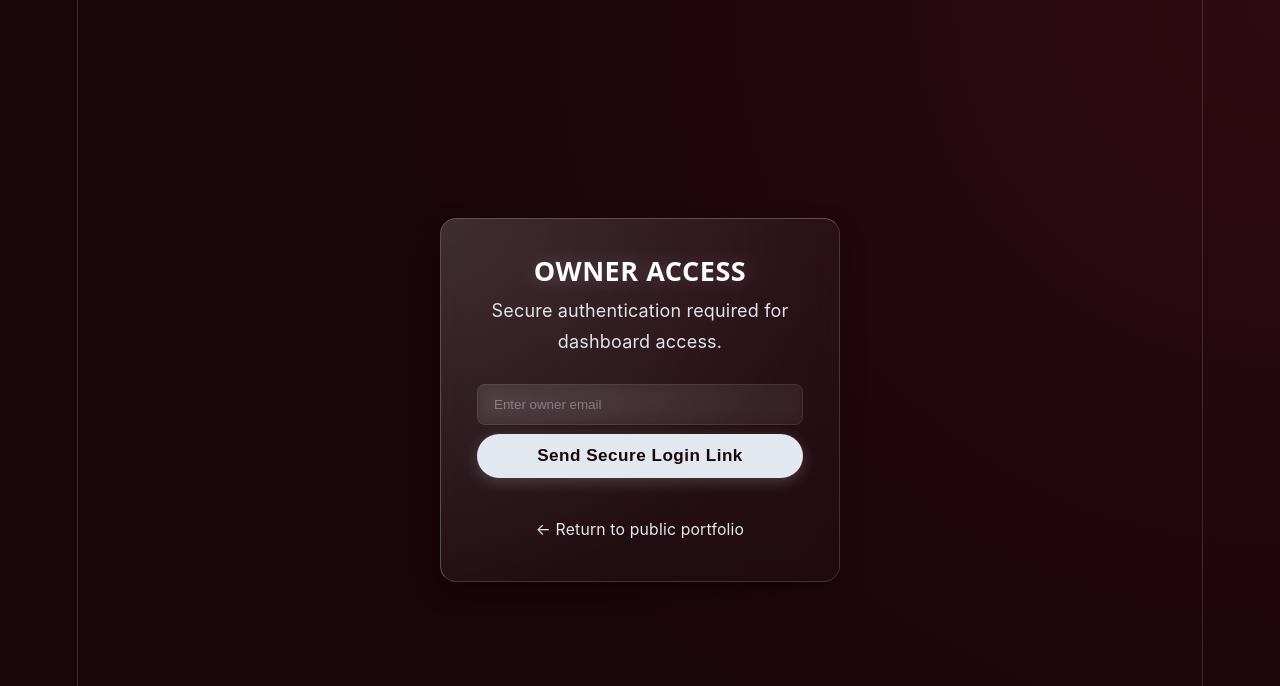
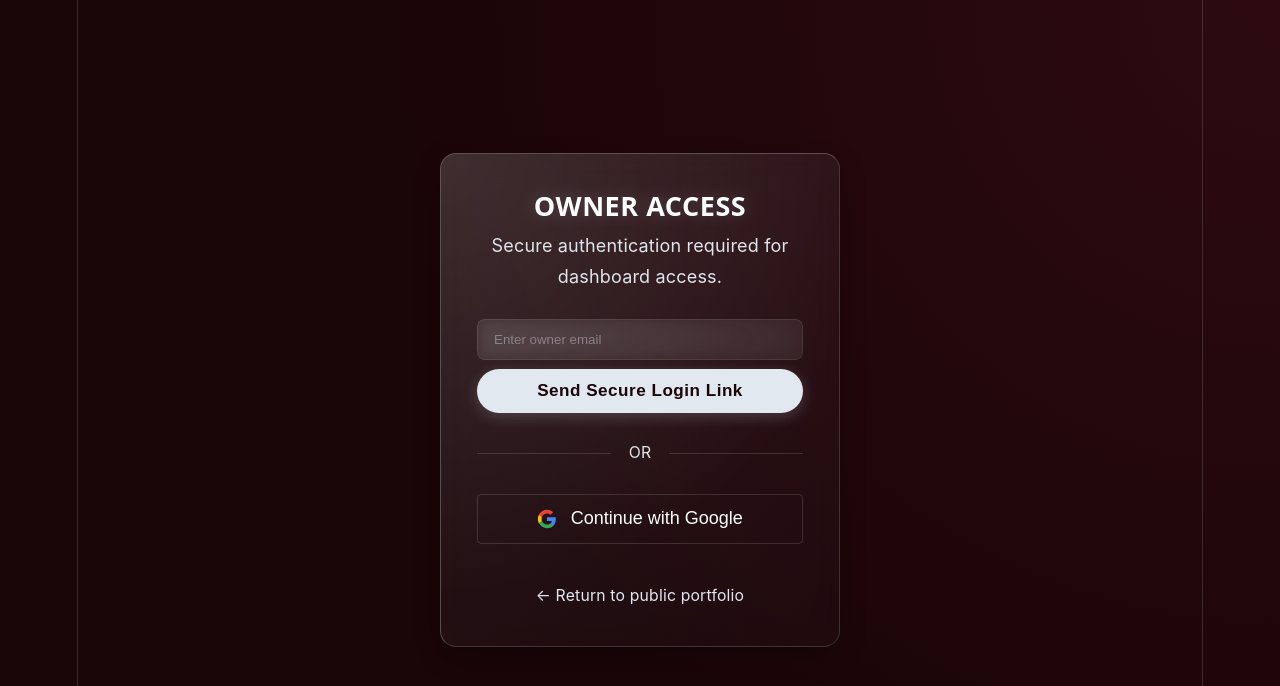
Before and after one commit to SKULL-BREAKER/Portfolio, a React (Vite) app in the folder frontend/: page /admin in a window 1280 px wide. Shown: the top 686 px of the page. Built offline with nearby package versions, Linux system fonts and the light colour scheme; no server answers; the HTML template or start-up script is replaced by a standard one.

Commit message:
Add Google Login buttons to bypass email rate limits

```diff
--- a/frontend/src/pages/Landing.tsx
+++ b/frontend/src/pages/Landing.tsx
@@ -4,7 +4,7 @@
 import { Link, Navigate } from 'react-router-dom';
 
 const Landing: React.FC = () => {
-  const { loginWithEmail, isAuthenticated } = useAuth();
+  const { loginWithEmail, loginWithGoogle, isAuthenticated } = useAuth();
   const [email, setEmail] = useState('');
   const [loading, setLoading] = useState(false);
 
@@ -160,6 +160,49 @@
             {loading ? 'Sending...' : 'Get Started'} <ArrowRight size={18} />
           </button>
         </form>
+
+        <div style={{ display: 'flex', alignItems: 'center', gap: '1rem', margin: '2rem 0', width: '100%', maxWidth: '450px' }}>
+          <div style={{ flex: 1, height: '1px', backgroundColor: 'rgba(255,255,255,0.1)' }}></div>
+          <span style={{ color: '#a1a1aa', fontSize: '0.875rem' }}>OR</span>
+          <div style={{ flex: 1, height: '1px', backgroundColor: 'rgba(255,255,255,0.1)' }}></div>
+        </div>
+
+        <button
+          onClick={loginWithGoogle}
+          style={{
+            display: 'flex',
+            alignItems: 'center',
+            justifyContent: 'center',
+            gap: '0.75rem',
+            width: '100%',
+            maxWidth: '450px',
+            backgroundColor: 'rgba(255,255,255,0.05)',
+            color: '#fff',
+            border: '1px solid rgba(255,255,255,0.1)',
+            borderRadius: '9999px',
+            padding: '0.875rem 1.5rem',
+            fontWeight: 500,
+            fontSize: '1rem',
+            cursor: 'pointer',
+            transition: 'all 0.2s',
+          }}
+          onMouseOver={(e) => {
+            e.currentTarget.style.backgroundColor = 'rgba(255,255,255,0.1)';
+            e.currentTarget.style.borderColor = 'rgba(255,255,255,0.2)';
+          }}
+          onMouseOut={(e) => {
+            e.currentTarget.style.backgroundColor = 'rgba(255,255,255,0.05)';
+            e.currentTarget.style.borderColor = 'rgba(255,255,255,0.1)';
+          }}
+        >
+          <svg viewBox="0 0 24 24" width="20" height="20" xmlns="http://www.w3.org/2000/svg">
+            <path d="M22.56 12.25c0-.78-.07-1.53-.2-2.25H12v4.26h5.92c-.26 1.37-1.04 2.53-2.21 3.31v2.77h3.57c2.08-1.92 3.28-4.74 3.28-8.09z" fill="#4285F4"/>
+            <path d="M12 23c2.97 0 5.46-.98 7.28-2.66l-3.57-2.77c-.98.66-2.23 1.06-3.71 1.06-2.86 0-5.29-1.93-6.16-4.53H2.18v2.84C3.99 20.53 7.7 23 12 23z" fill="#34A853"/>
+            <path d="M5.84 14.09c-.22-.66-.35-1.36-.35-2.09s.13-1.43.35-2.09V7.07H2.18C1.43 8.55 1 10.22 1 12s.43 3.45 1.18 4.93l2.85-2.22.81-.62z" fill="#FBBC05"/>
+            <path d="M12 5.38c1.62 0 3.06.56 4.21 1.64l3.15-3.15C17.45 2.09 14.97 1 12 1 7.7 1 3.99 3.47 2.18 7.07l3.66 2.84c.87-2.6 3.3-4.53 6.16-4.53z" fill="#EA4335"/>
+          </svg>
+          Continue with Google
+        </button>
       </main>
 
       {/* Features */}
--- a/frontend/src/pages/Login.tsx
+++ b/frontend/src/pages/Login.tsx
@@ -36,6 +36,46 @@
           </button>
         </div>
 
+        <div style={{ display: 'flex', alignItems: 'center', gap: '1rem', margin: '1.5rem 0', width: '100%' }}>
+          <div style={{ flex: 1, height: '1px', backgroundColor: 'var(--border-color)' }}></div>
+          <span style={{ color: 'var(--text-secondary)', fontSize: '0.875rem' }}>OR</span>
+          <div style={{ flex: 1, height: '1px', backgroundColor: 'var(--border-color)' }}></div>
+        </div>
+
+        <button
+          onClick={loginWithGoogle}
+          style={{
+            display: 'flex',
+            alignItems: 'center',
+            justifyContent: 'center',
+            gap: '0.75rem',
+            width: '100%',
+            backgroundColor: 'transparent',
+            color: 'var(--text-primary)',
+            border: '1px solid var(--border-color)',
+            borderRadius: '4px',
+            padding: '0.75rem 1rem',
+            fontWeight: 500,
+            fontSize: '1rem',
+            cursor: 'pointer',
+            transition: 'all 0.2s',
+          }}
+          onMouseOver={(e) => {
+            e.currentTarget.style.backgroundColor = 'rgba(255,255,255,0.05)';
+          }}
+          onMouseOut={(e) => {
+            e.currentTarget.style.backgroundColor = 'transparent';
+          }}
+        >
+          <svg viewBox="0 0 24 24" width="20" height="20" xmlns="http://www.w3.org/2000/svg">
+            <path d="M22.56 12.25c0-.78-.07-1.53-.2-2.25H12v4.26h5.92c-.26 1.37-1.04 2.53-2.21 3.31v2.77h3.57c2.08-1.92 3.28-4.74 3.28-8.09z" fill="#4285F4"/>
+            <path d="M12 23c2.97 0 5.46-.98 7.28-2.66l-3.57-2.77c-.98.66-2.23 1.06-3.71 1.06-2.86 0-5.29-1.93-6.16-4.53H2.18v2.84C3.99 20.53 7.7 23 12 23z" fill="#34A853"/>
+            <path d="M5.84 14.09c-.22-.66-.35-1.36-.35-2.09s.13-1.43.35-2.09V7.07H2.18C1.43 8.55 1 10.22 1 12s.43 3.45 1.18 4.93l2.85-2.22.81-.62z" fill="#FBBC05"/>
+            <path d="M12 5.38c1.62 0 3.06.56 4.21 1.64l3.15-3.15C17.45 2.09 14.97 1 12 1 7.7 1 3.99 3.47 2.18 7.07l3.66 2.84c.87-2.6 3.3-4.53 6.16-4.53z" fill="#EA4335"/>
+          </svg>
+          Continue with Google
+        </button>
+
 
         {isAuthenticated && role !== 'OWNER' && (
           <p style={{ color: 'var(--text-secondary)', marginTop: 'var(--space-4)', fontSize: 'var(--text-sm)' }}>
```
